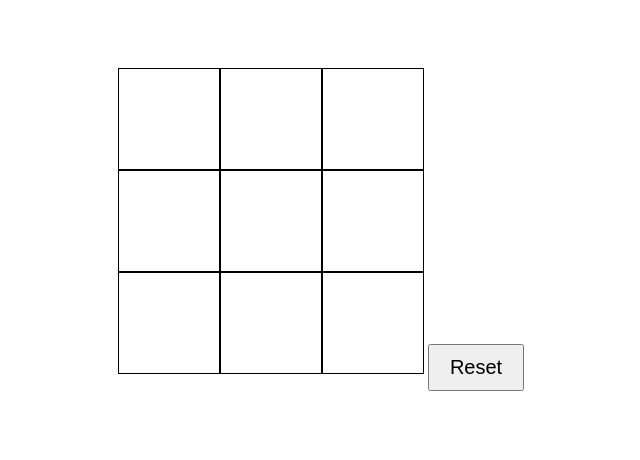
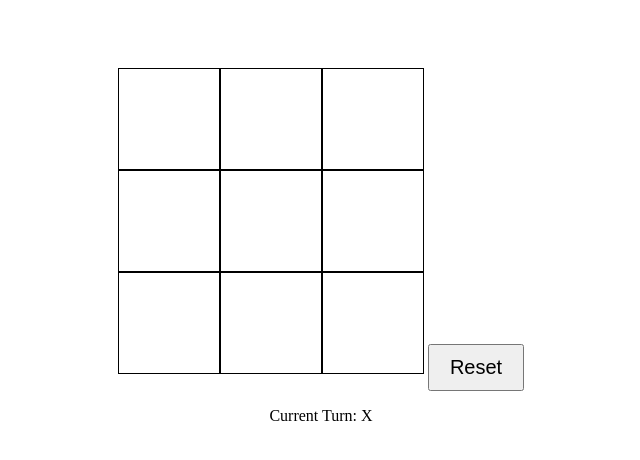
Before and after one commit to yuarth/tictactoe, a plain HTML site: page index.html in a window 1280 px wide. Shown: the part 90-550 px from the top of the page, without its empty margins (319-959 px from the left). Drawn offline with Linux system fonts and the light colour scheme.

Commit message:
Fix tic tac toe app

```diff
--- a/index.html
+++ b/index.html
@@ -24,6 +24,7 @@
         </div>
     </div>
     <button onclick="resetBoard()">Reset</button>
+    <p id="turn">Current Turn: X</p>
     <script src="script.js"></script>
 </body>
 </html>
```
